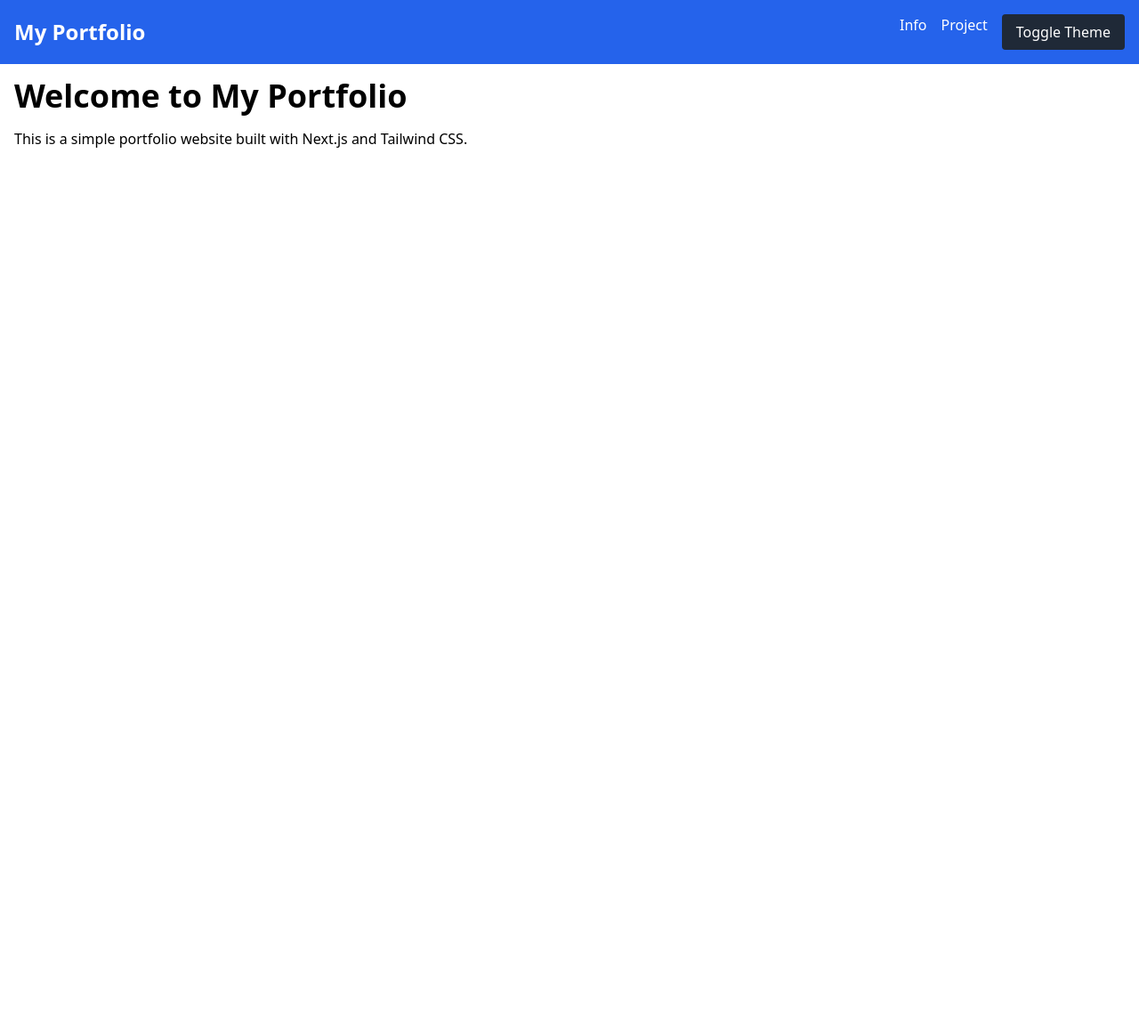
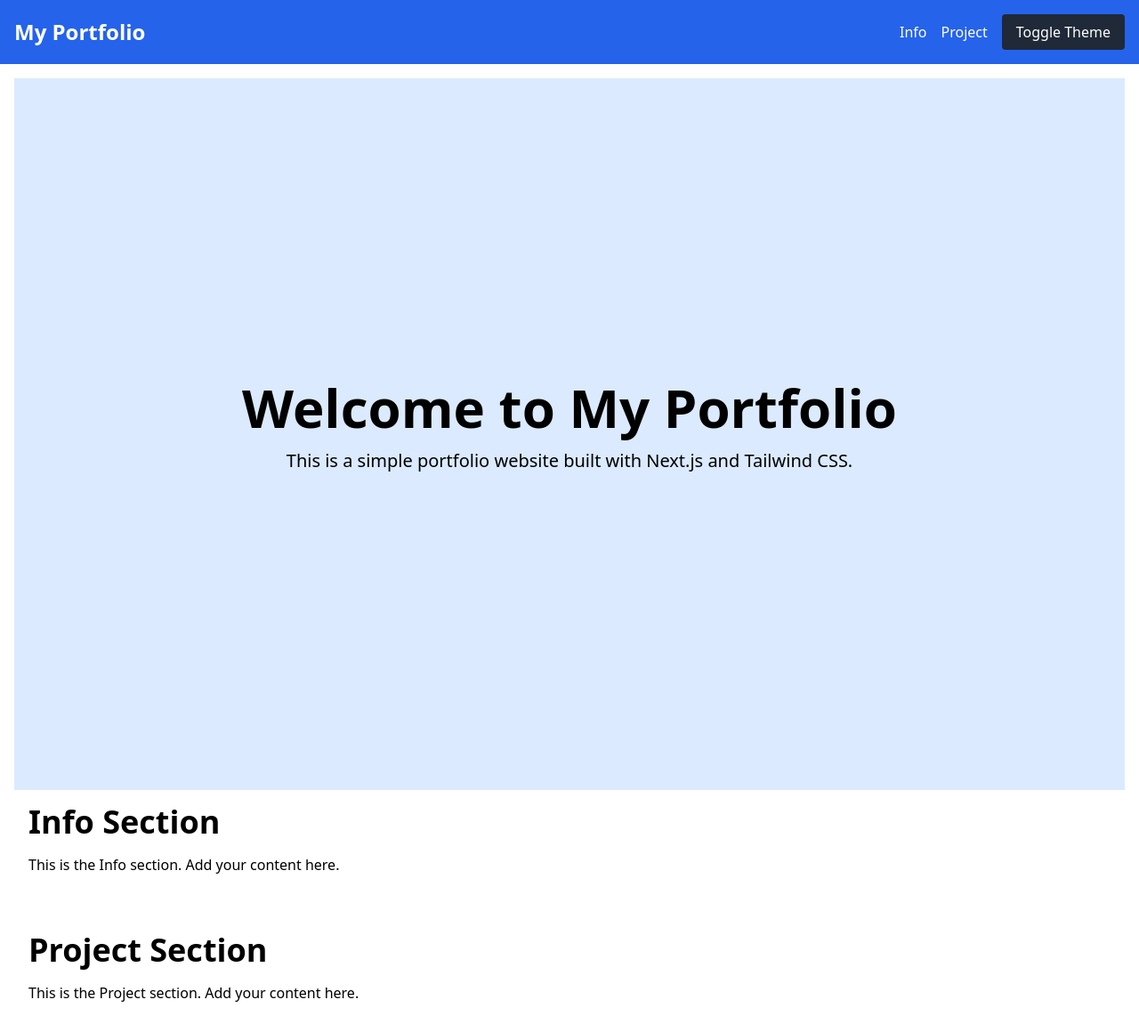
Before and after one commit to ggggggggithub/my-portfolio, a Next.js app: page / in a window 1280 px wide. Shown: the whole page at 89% size. Before the commit the page ends 800 px from the top, so only its background shows below. Built offline with nearby package versions, Linux system fonts and the light colour scheme.

Commit message:
change link to scrolllink

```diff
--- a/src/app/Components/Header.tsx
+++ b/src/app/Components/Header.tsx
@@ -1,7 +1,6 @@
 "use client";
 
 import { useState, useEffect } from "react";
-import Link from "next/link";
 
 const Header = () => {
   const [isDarkMode, setIsDarkMode] = useState(false);
@@ -18,16 +17,29 @@ const Header = () => {
     setIsDarkMode(!isDarkMode);
   };
 
+  const scrollToSection = (id: string) => {
+    const element = document.getElementById(id);
+    if (element) {
+      element.scrollIntoView({ behavior: "smooth" });
+    }
+  };
+
   return (
     <header className="bg-blue-600 dark:bg-gray-900 text-white dark:text-gray-300 p-4 flex justify-between items-center">
       <h1 className="text-2xl font-bold">My Portfolio</h1>
       <nav className="flex space-x-4">
-        <Link href="/info" legacyBehavior>
-          <a className="hover:underline">Info</a>
-        </Link>
-        <Link href="/project" legacyBehavior>
-          <a className="hover:underline">Project</a>
-        </Link>
+        <button
+          onClick={() => scrollToSection("info")}
+          className="hover:underline"
+        >
+          Info
+        </button>
+        <button
+          onClick={() => scrollToSection("project")}
+          className="hover:underline"
+        >
+          Project
+        </button>
         <button
           onClick={toggleTheme}
           className="bg-gray-800 dark:bg-gray-300 dark:text-black text-white px-4 py-2 rounded"
--- a/src/app/Components/info.tsx
+++ b/src/app/Components/info.tsx
@@ -1,7 +1,8 @@
 export default function Info() {
   return (
-    <div className="container mx-auto p-4">
-      <h1 className="text-4xl font-bold mb-4">Info Page</h1>
-    </div>
+    <section id="info" className="container mx-auto p-4">
+      <h1 className="text-4xl font-bold mb-4">Info Section</h1>
+      <p>This is the Info section. Add your content here.</p>
+    </section>
   );
 }
--- a/src/app/Components/project.tsx
+++ b/src/app/Components/project.tsx
@@ -1,7 +1,8 @@
 export default function Project() {
   return (
-    <div className="container mx-auto p-4">
-      <h1 className="text-4xl font-bold mb-4">Project Page</h1>
-    </div>
+    <section id="project" className="container mx-auto p-4 mt-8">
+      <h1 className="text-4xl font-bold mb-4">Project Section</h1>
+      <p>This is the Project section. Add your content here.</p>
+    </section>
   );
 }
--- a/src/app/page.tsx
+++ b/src/app/page.tsx
@@ -1,12 +1,19 @@
 import Header from "./Components/Header";
+import Info from "./Components/Info";
+import Project from "./Components/Project";
 
 export default function Home() {
   return (
-    <div className="container mx-auto">
-      <h1 className="text-4xl font-bold mb-4">Welcome to My Portfolio</h1>
-      <p className="mb-4">
-        This is a simple portfolio website built with Next.js and Tailwind CSS.
-      </p>
+    <div>
+      <section className="min-h-screen flex flex-col justify-center items-center bg-blue-100 dark:bg-gray-800 text-black dark:text-white">
+        <h1 className="text-6xl font-bold mb-4">Welcome to My Portfolio</h1>
+        <p className="text-xl mb-4">
+          This is a simple portfolio website built with Next.js and Tailwind
+          CSS.
+        </p>
+      </section>
+      <Info />
+      <Project />
     </div>
   );
 }
```
